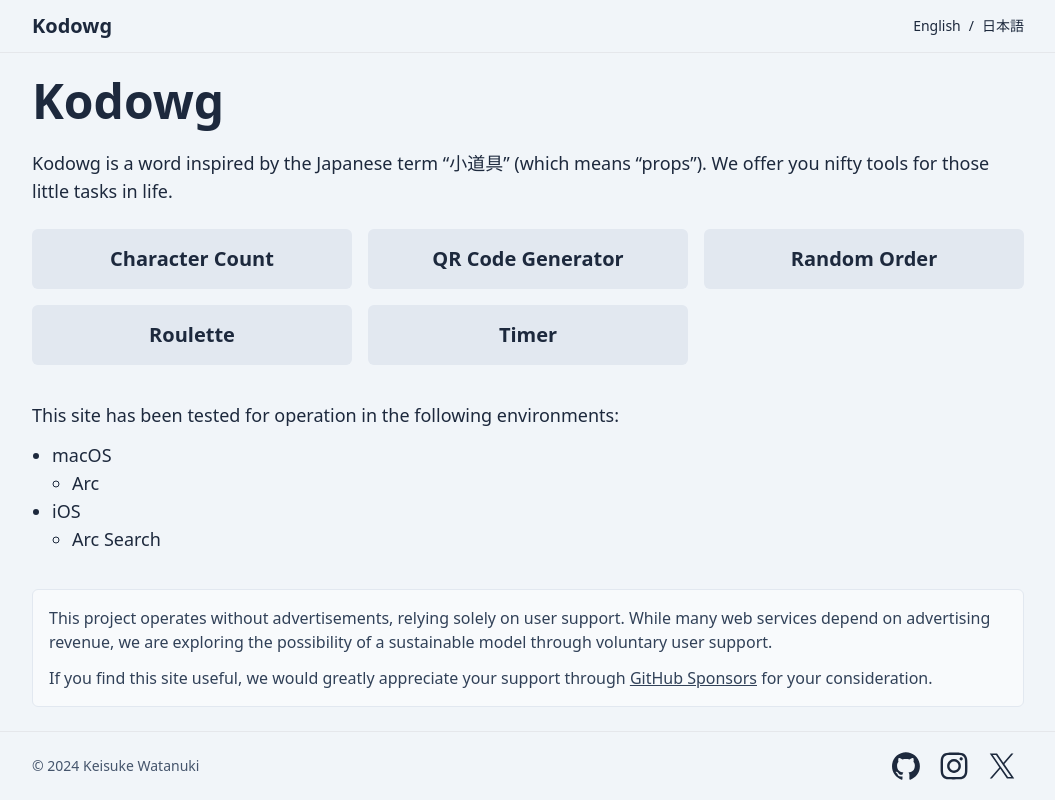
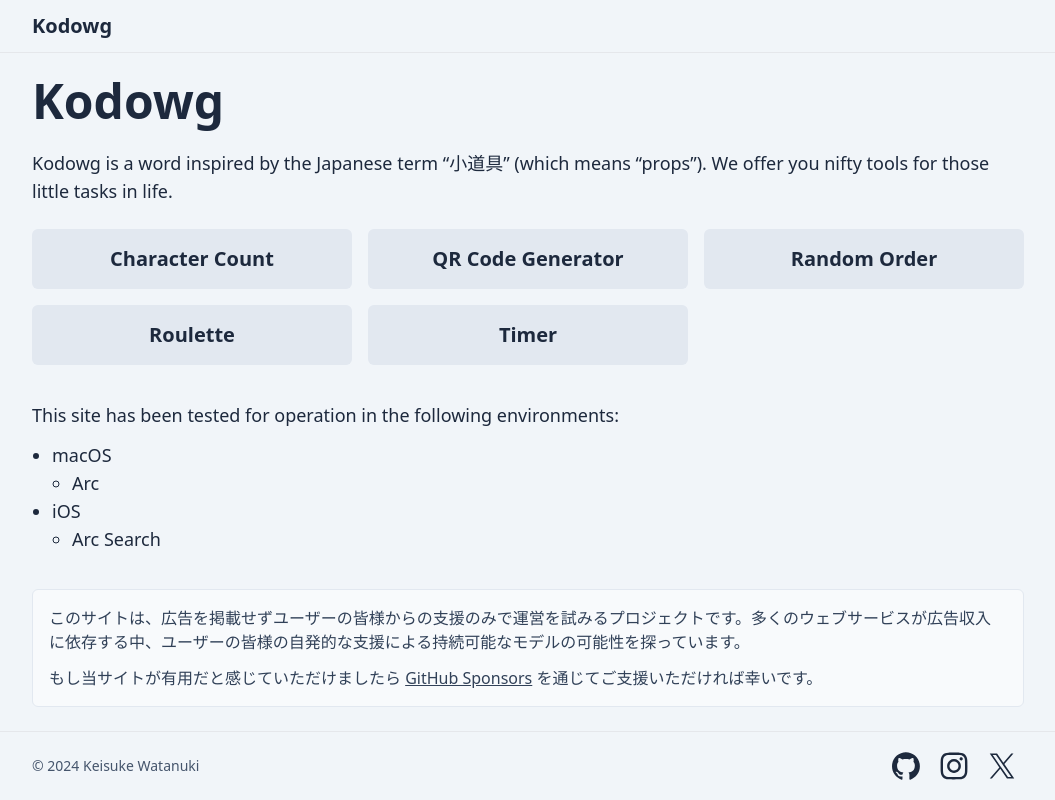
Before and after one commit to kskwtnk/kodowg, a SvelteKit app: page / in a window 1280 px wide. Shown: the whole page, without its empty margins (112-1167 px from the left). Built offline with nearby package versions, Linux system fonts and the light colour scheme.

Commit message:
Remove i18n, meta tags, and JSON-LD from layout file

```diff
--- a/src/lib/components/Header.svelte
+++ b/src/lib/components/Header.svelte
@@ -1,19 +1,5 @@
-<script lang="ts">
-	import { page } from "$app/state";
-	interface Props {
-		lang: "en" | "ja";
-	}
-	let { lang }: Props = $props();
-	const path = $derived(page.url.pathname.replace(/^\/(ja|en)/, ""));
-</script>
-
 <header class="flex items-center justify-center border-b border-gray-200">
-	<div class="flex w-full max-w-screen-lg justify-between px-4 py-3">
-		<a href="/{lang}" class="text-xl font-bold">Kodowg</a>
-		<div class="flex items-center gap-x-2 text-sm">
-			<a href="/en{path}" lang="en">English</a>
-			<span>/</span>
-			<a href="/ja{path}" lang="ja">日本語</a>
-		</div>
+	<div class="flex w-full max-w-screen-lg px-4 py-3">
+		<a href="/" class="text-xl font-bold">Kodowg</a>
 	</div>
 </header>
--- a/src/lib/components/SupportSection.svelte
+++ /dev/null
@@ -1,32 +0,0 @@
-<script lang="ts">
-	interface Props {
-		i18nText: {
-			support: {
-				description: string;
-				cta: string;
-				closing: string;
-			};
-		};
-	}
-	let { i18nText }: Props = $props();
-</script>
-
-<div
-	class="grid gap-y-3 rounded-md border border-slate-200 bg-slate-50 p-4 text-base text-slate-700"
->
-	<p>
-		{i18nText.support.description}
-	</p>
-	<p>
-		{i18nText.support.cta}
-		<a
-			href="https://github.com/sponsors/kskwtnk"
-			class="underline hover:text-indigo-600"
-			target="_blank"
-			rel="nofollow"
-		>
-			GitHub Sponsors
-		</a>
-		{i18nText.support.closing}
-	</p>
-</div>
--- a/src/routes/+layout.svelte
+++ b/src/routes/+layout.svelte
@@ -1,88 +1,36 @@
 <script lang="ts">
-	import { page } from "$app/state";
 	import Footer from "$lib/components/Footer.svelte";
 	import Header from "$lib/components/Header.svelte";
-	import SupportSection from "$lib/components/SupportSection.svelte";
-	import { JsonLd, MetaTags } from "svelte-meta-tags";
 	import "../app.css";
 
-	let { data, children } = $props();
-	const { i18nText, lang } = $derived(data);
-
-	const pageTitle = $derived(
-		page.data.i18nText.title
-			? `${page.data.i18nText.title} - Kodowg`
-			: "Kodowg",
-	);
+	let { children } = $props();
 </script>
 
-<MetaTags
-	title={pageTitle}
-	description={page.data.i18nText.description}
-	openGraph={{
-		url: page.url.href,
-		title: pageTitle,
-		description: page.data.i18nText.description,
-		images: [
-			{
-				url: `${page.url.origin}/og-image.jpg`,
-				width: 1200,
-				height: 630,
-				alt: "Kodowg",
-			},
-		],
-		siteName: "Kodowg",
-	}}
-	twitter={{
-		creator: "@kskwtnk",
-		site: "@kskwtnk",
-		cardType: "summary_large_image",
-		title: pageTitle,
-		description: page.data.i18nText.description,
-		image: `${page.url.origin}/og-image.jpg`,
-		imageAlt: "Kodowg",
-	}}
-	languageAlternates={[
-		{
-			hrefLang: "x-default",
-			href: `${page.url.origin}${page.url.pathname.replace(/^\/(en|ja)/, "")}`,
-		},
-		{
-			hrefLang: "ja",
-			href: `${page.url.origin}/ja${page.url.pathname.replace(/^\/(en|ja)/, "")}`,
-		},
-		{
-			hrefLang: "en",
-			href: `${page.url.origin}/en${page.url.pathname.replace(/^\/(en|ja)/, "")}`,
-		},
-	]}
-/>
-
-<JsonLd
-	schema={{
-		"@type": "WebSite",
-		name: "Kodowg",
-		inLanguage: lang,
-		author: {
-			"@type": "Person",
-			name: "Keisuke Watanuki",
-		},
-		copyrightYear: "2024",
-		headline: pageTitle,
-		description: page.data.i18nText.description,
-		url: page.url.href,
-	}}
-/>
-
-<Header {lang} />
+<Header />
 <div
 	class="mx-auto flex w-full max-w-screen-lg grow flex-col gap-y-6 px-4 py-6"
 >
 	<main>
 		{@render children()}
 	</main>
-	<aside class="mt-auto">
-		<SupportSection {i18nText} />
+	<aside
+		class="mt-auto grid gap-y-3 rounded-md border border-slate-200 bg-slate-50 p-4 text-base text-slate-700"
+	>
+		<p>
+			このサイトは、広告を掲載せずユーザーの皆様からの支援のみで運営を試みるプロジェクトです。多くのウェブサービスが広告収入に依存する中、ユーザーの皆様の自発的な支援による持続可能なモデルの可能性を探っています。
+		</p>
+		<p>
+			もし当サイトが有用だと感じていただけましたら
+			<a
+				href="https://github.com/sponsors/kskwtnk"
+				class="underline hover:text-indigo-600"
+				target="_blank"
+				rel="nofollow"
+			>
+				GitHub Sponsors
+			</a>
+			を通じてご支援いただければ幸いです。
+		</p>
 	</aside>
 </div>
 <Footer />
--- a/src/routes/+layout.ts
+++ /dev/null
@@ -1,25 +0,0 @@
-const i18nText = {
-	en: {
-		support: {
-			description:
-				"This project operates without advertisements, relying solely on user support. While many web services depend on advertising revenue, we are exploring the possibility of a sustainable model through voluntary user support.",
-			cta: "If you find this site useful, we would greatly appreciate your support through",
-			closing: " for your consideration.",
-		},
-	},
-	ja: {
-		support: {
-			description:
-				"このサイトは、広告を掲載せずユーザーの皆様からの支援のみで運営を試みるプロジェクトです。多くのウェブサービスが広告収入に依存する中、ユーザーの皆様の自発的な支援による持続可能なモデルの可能性を探っています。",
-			cta: "もし当サイトが有用だと感じていただけましたら、",
-			closing: "を通じてのご支援をご検討いただければ幸いです。",
-		},
-	},
-};
-
-export function load({ params }: { params: { lang: "en" | "ja" } }) {
-	return {
-		lang: params.lang ?? "en",
-		i18nText: i18nText[params.lang ?? "en"],
-	};
-}
```
